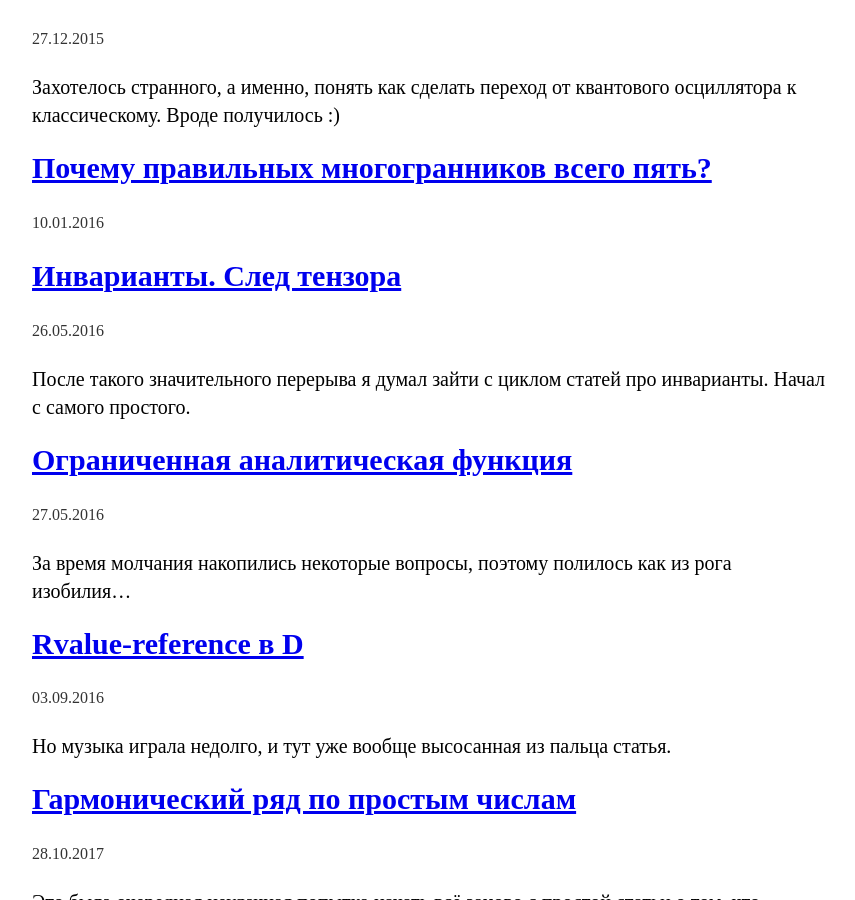
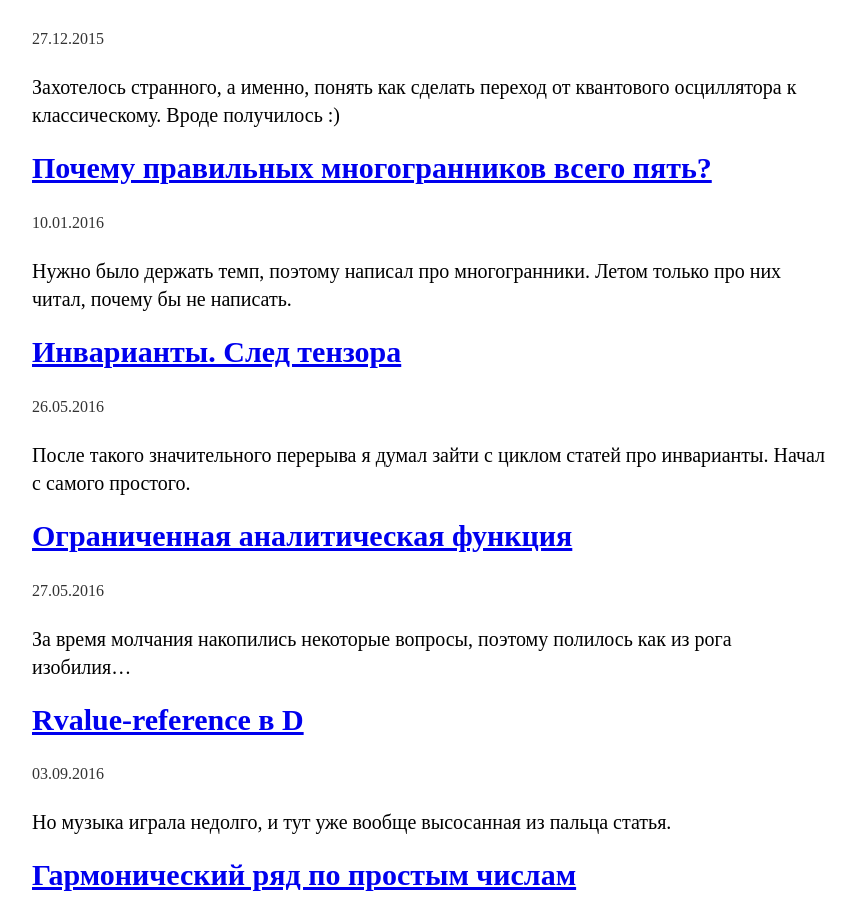
Before and after one commit to citrux/citrux.github.io, a Jekyll site: the page built from _posts/2020-03-09-old_articles.markdown, in a window 1280 px wide and 900 px high, scrolled down 1316 px. Shown: the whole window, without its empty margins (208-1063 px from the left). Built offline with Jekyll 4.4.1, drawn with Linux system fonts in a browser that asks for light colours.

Commit message:
Remark about platonic solids

```diff
--- a/_posts/2020-03-09-old_articles.markdown
+++ b/_posts/2020-03-09-old_articles.markdown
@@ -52,6 +52,7 @@ tags: math, physics, programming
 ## [Почему правильных многогранников всего пять?](/documents/2020-03-09-old_articles/2016-01-10-platonic-solids/2016-01-10-platonic-solids.pdf)
 <time class="dt-published">10.01.2016</time>
 
+Нужно было держать темп, поэтому написал про многогранники. Летом только про них читал, почему бы не написать.
 
 ## [Инварианты. След тензора](/documents/2020-03-09-old_articles/2016-05-26-trace/2016-05-26-trace.pdf)
 <time class="dt-published">26.05.2016</time>
```
